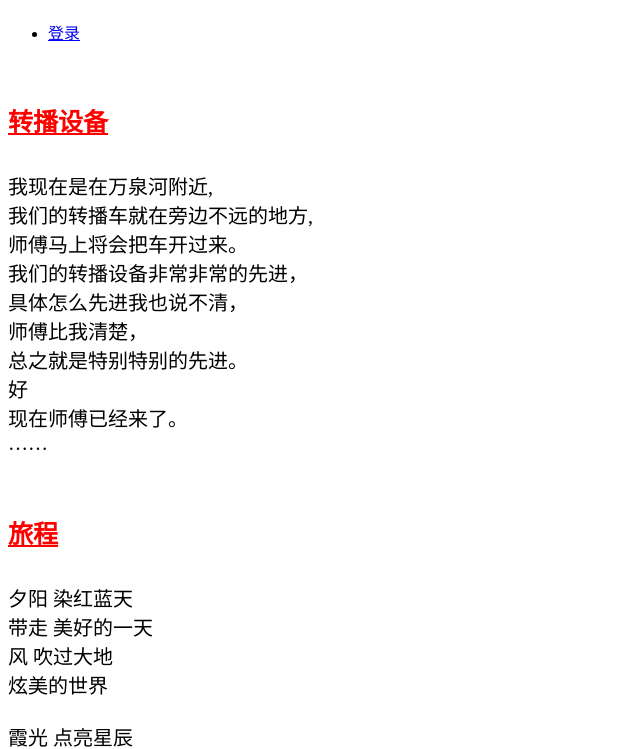
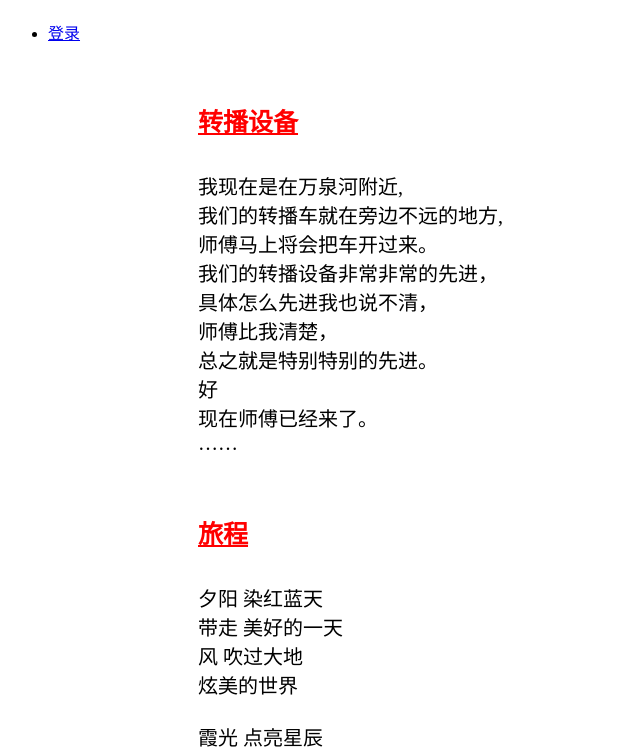
Before and after one commit to sheep2007/SunMe-Homepage, a plain HTML site: page log.html in a window 1280 px wide. Shown: the part 60-809 px from the top of the page, without its empty margins (0-640 px from the left). Drawn offline with Linux system fonts and the light colour scheme.

Commit message:
first commit

```diff
--- a/css/log.css
+++ b/css/log.css
@@ -1,5 +1,6 @@
 #middle{
 	position:relative;
+    margin:0px 190px 0px 190px;
 	font-size:20px;
 	background-repeat: no-repeat;
 	background-position: right bottom;
```
